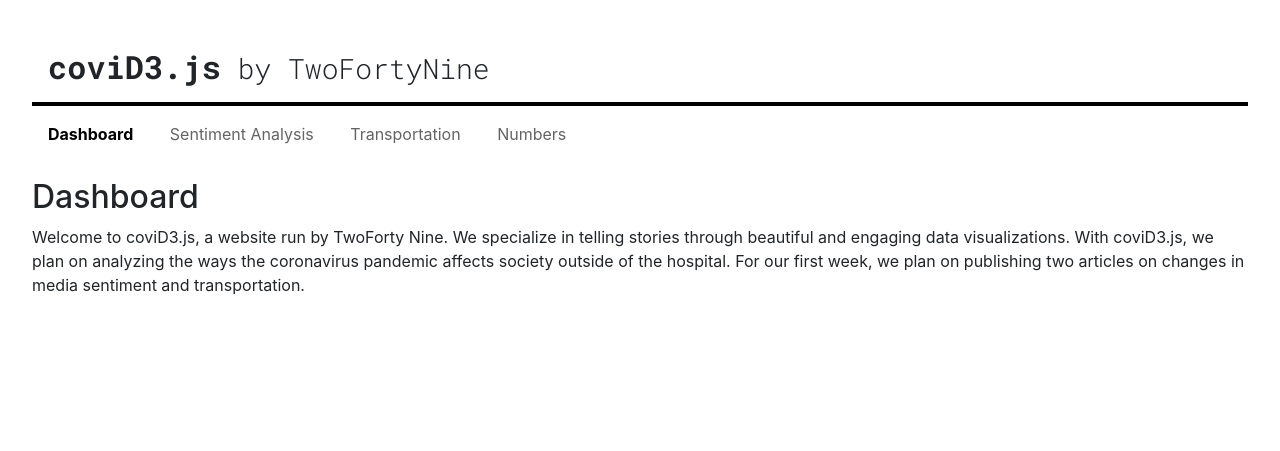
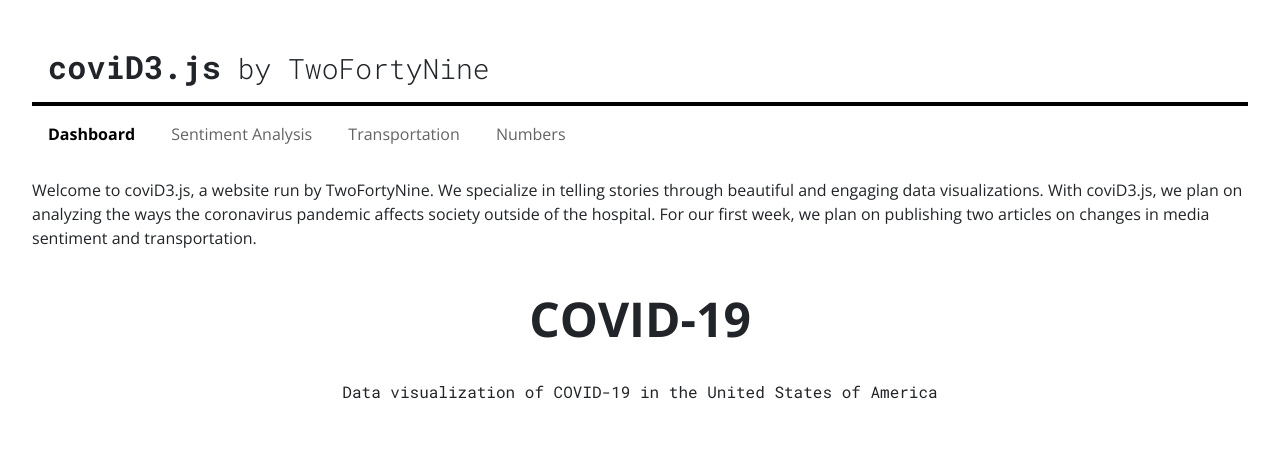
Before and after one commit to kazijamal/covid3.js, a Flask app: page / in a window 1280 px wide. Shown: the top 451 px of the page. Run offline with Flask 2, Linux system fonts and the light colour scheme; some libraries are stand-ins or nearby versions.

Commit message:
Add organization and subheadings to templates

```diff
--- a/app/static/css/main.css
+++ b/app/static/css/main.css
@@ -5,6 +5,7 @@
 
 body {
     padding: 2rem;
+    font-family: 'Open Sans', sans-serif;
 }
 
 /* NAVBAR START */
@@ -30,7 +31,7 @@ body {
     font-weight: 700;
 }
 
-hr {
+.navbar-hr {
     border: 2px solid black;
 }
 
@@ -54,8 +55,38 @@ hr {
 
 .navbar-bottom li .active {
     color: black;
-    font-weight: bold;
+    font-weight: 700;
 }
 
 
 /* NAVBAR END */
+
+/* ORGANIZATION START */
+
+.subheading {
+    font-size: 1.5rem;
+    font-weight: 700;
+}
+
+.subheading-hr {
+    border: 1px solid black;
+}
+
+/* ORGANIZATION END */
+
+/* ARTICLE START */
+
+.article-heading {
+    text-align: center;
+    font-size: 3rem;
+    font-weight: 700;
+    padding: 1.5rem;
+}
+
+.article-subheading {
+    text-align: center;
+    font-size: 1rem;
+    font-family: "Roboto Mono", monospace;
+}
+
+/* ARTICLE END */
--- a/app/templates/base.html
+++ b/app/templates/base.html
@@ -9,6 +9,7 @@
         <link rel="stylesheet" href="https://stackpath.bootstrapcdn.com/bootstrap/4.3.1/css/bootstrap.min.css" integrity="sha384-ggOyR0iXCbMQv3Xipma34MD+dH/1fQ784/j6cY/iJTQUOhcWr7x9JvoRxT2MZw1T" crossorigin="anonymous">
 
         <link href="https://fonts.googleapis.com/css2?family=Roboto+Mono:wght@300;400;700&display=swap" rel="stylesheet">
+        <link href="https://fonts.googleapis.com/css2?family=Open+Sans:wght@300;400;700&display=swap" rel="stylesheet">
 
         <link rel="stylesheet" href="{{ url_for('static', filename='css/main.css') }}" />
 
--- a/app/templates/dashboard.html
+++ b/app/templates/dashboard.html
@@ -8,7 +8,7 @@
 	<div class="navbar-top">
 		<h1><span class="title">coviD3.js</span> by TwoFortyNine</h1>
 	</div>
-	<hr>
+	<hr class="navbar-hr">
 	<div class="navbar-bottom">
 		<div class="navbar-nav">
 			<ul>
@@ -22,8 +22,12 @@
 </div>
 
 <div class="content">
-	<h2>Dashboard</h1>
-	<p>Welcome to coviD3.js, a website run by TwoForty Nine. We specialize in telling stories through beautiful and engaging data visualizations. With coviD3.js, we plan on analyzing the ways the coronavirus pandemic affects society outside of the hospital. For our first week, we plan on publishing two articles on changes in media sentiment and transportation.</p>
+	<p>Welcome to coviD3.js, a website run by TwoFortyNine. We specialize in telling stories through beautiful and engaging data visualizations. With coviD3.js, we plan on analyzing the ways the coronavirus pandemic affects society outside of the hospital. For our first week, we plan on publishing two articles on changes in media sentiment and transportation.</p>
+
+	<div class="covid-article">
+		<h1 class="article-heading">COVID-19</h1>
+		<p class="article-subheading">Data visualization of COVID-19 in the United States of America</p>
+	</div>
 </div>
 
 {% endblock %}
--- a/app/templates/numbers.html
+++ b/app/templates/numbers.html
@@ -8,7 +8,7 @@
 	<div class="navbar-top">
 		<h1><span class="title">coviD3.js</span> by TwoFortyNine</h1>
 	</div>
-	<hr>
+	<hr class="navbar-hr">
 	<div class="navbar-bottom">
 		<div class="navbar-nav">
 			<ul>
@@ -22,7 +22,8 @@
 </div>
 
 <div class="content">
-	<h2>Numbers</h2>
+	<h2 class="subheading">Latest Numbers</h2>
+	<hr class="subheading-hr">
 </div>
 
 {% endblock %}
--- a/app/templates/sentiment/sentiment.html
+++ b/app/templates/sentiment/sentiment.html
@@ -8,7 +8,7 @@
 	<div class="navbar-top">
 		<h1><span class="title">coviD3.js</span> by TwoFortyNine</h1>
 	</div>
-	<hr>
+	<hr class="navbar-hr">
 	<div class="navbar-bottom">
 		<div class="navbar-nav">
 			<ul>
@@ -22,7 +22,8 @@
 </div>
 
 <div class="content">
-	<h2>Sentiment Analysis</h2>
+	<h2 class="subheading">Latest Sentiment Analysis</h2>
+	<hr class="subheading-hr">
 </div>
 
 {% endblock %}
--- a/app/templates/transportation/transportation.html
+++ b/app/templates/transportation/transportation.html
@@ -8,7 +8,7 @@
 	<div class="navbar-top">
 		<h1><span class="title">coviD3.js</span> by TwoFortyNine</h1>
 	</div>
-	<hr>
+	<hr class="navbar-hr">
 	<div class="navbar-bottom">
 		<div class="navbar-nav">
 			<ul>
@@ -22,7 +22,8 @@
 </div>
 
 <div class="content">
-	<h2>Transportation</h2>
+	<h2 class="subheading">Latest Transportation</h2>
+	<hr class="subheading-hr">
 </div>
 
 {% endblock %}
```
